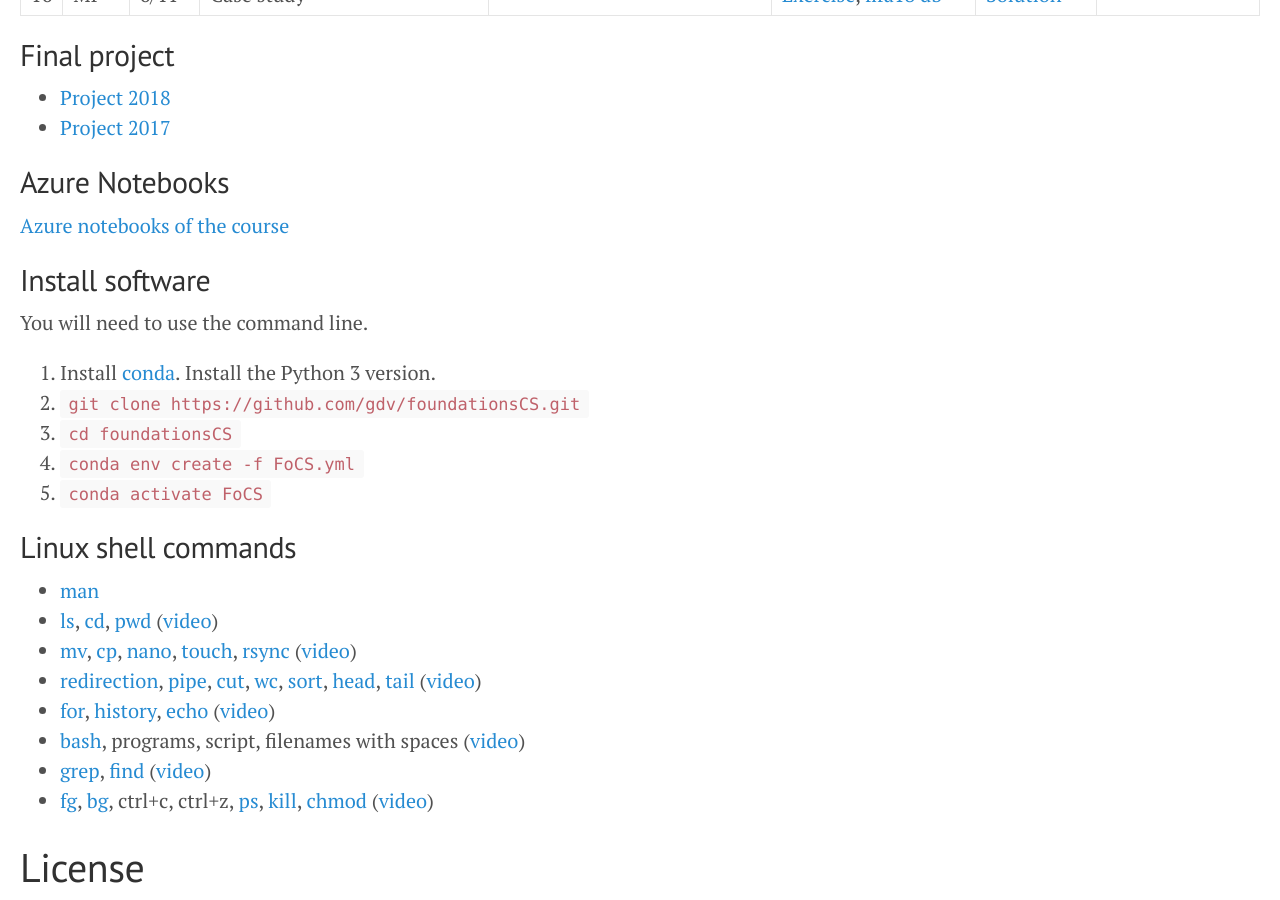
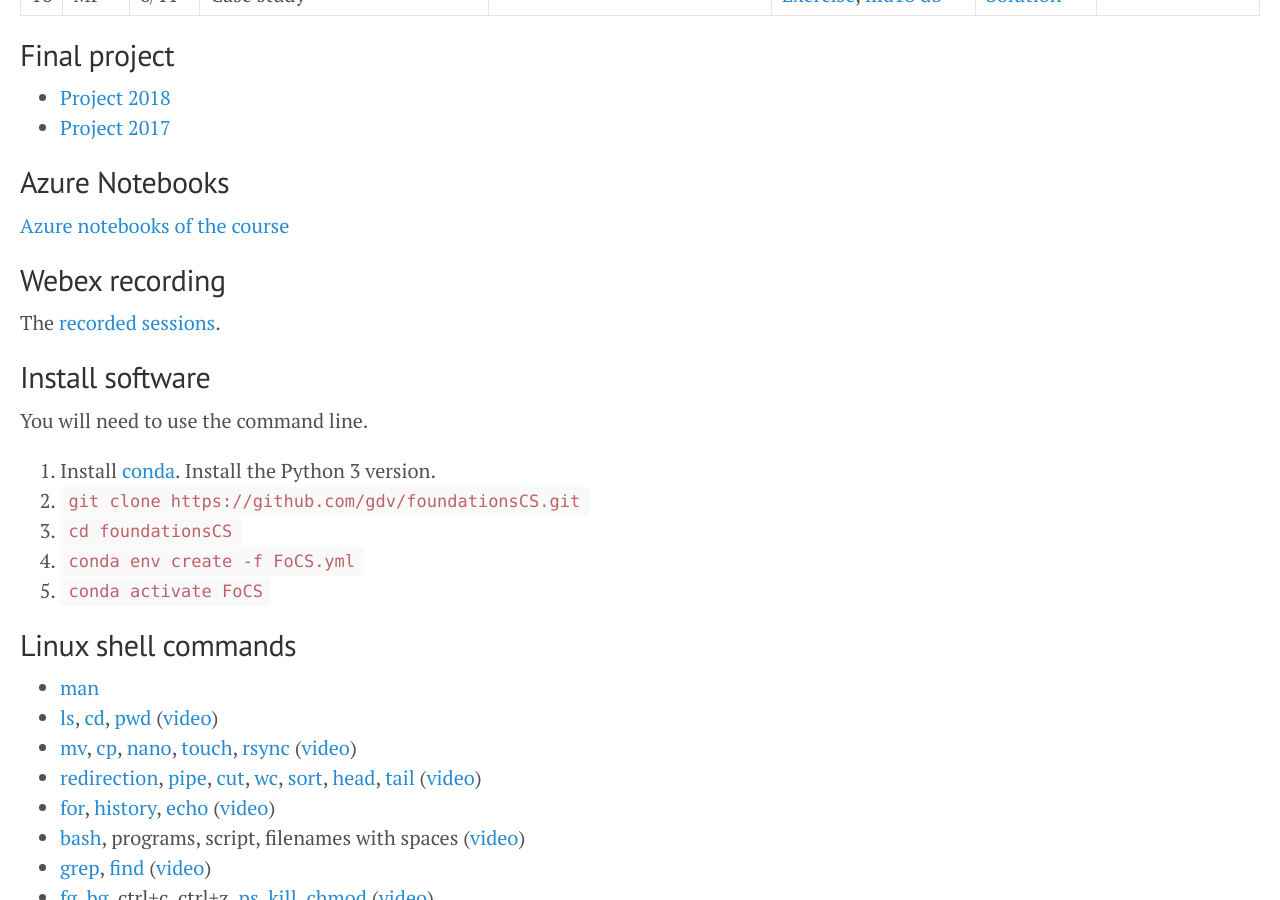
Before and after one commit to gdv/foundationsCS, a Jekyll site: the page built from docs/index.md, in a window 1280 px wide and 900 px high, scrolled down 1850 px. Built offline with Jekyll 4.4.1, drawn with Linux system fonts in a browser that asks for light colours; grey boxes are pictures that could not be loaded.

Commit message:
webex sessions

```diff
--- a/docs/index.md
+++ b/docs/index.md
@@ -36,6 +36,10 @@ title: Foundations of Computer Science (2019-20)
 
 [Azure notebooks of the course](https://notebooks.azure.com/gianluca-dellavedova/projects/foundationsCS-2019)
 
+## Webex recording
+
+The [recorded sessions](https://drive.google.com/open?id=14my7kiEKqBwuUhoFg0eGtwYI8F37FG2y).
+
 ## Install software
 
 You will need to use the command line.
```
